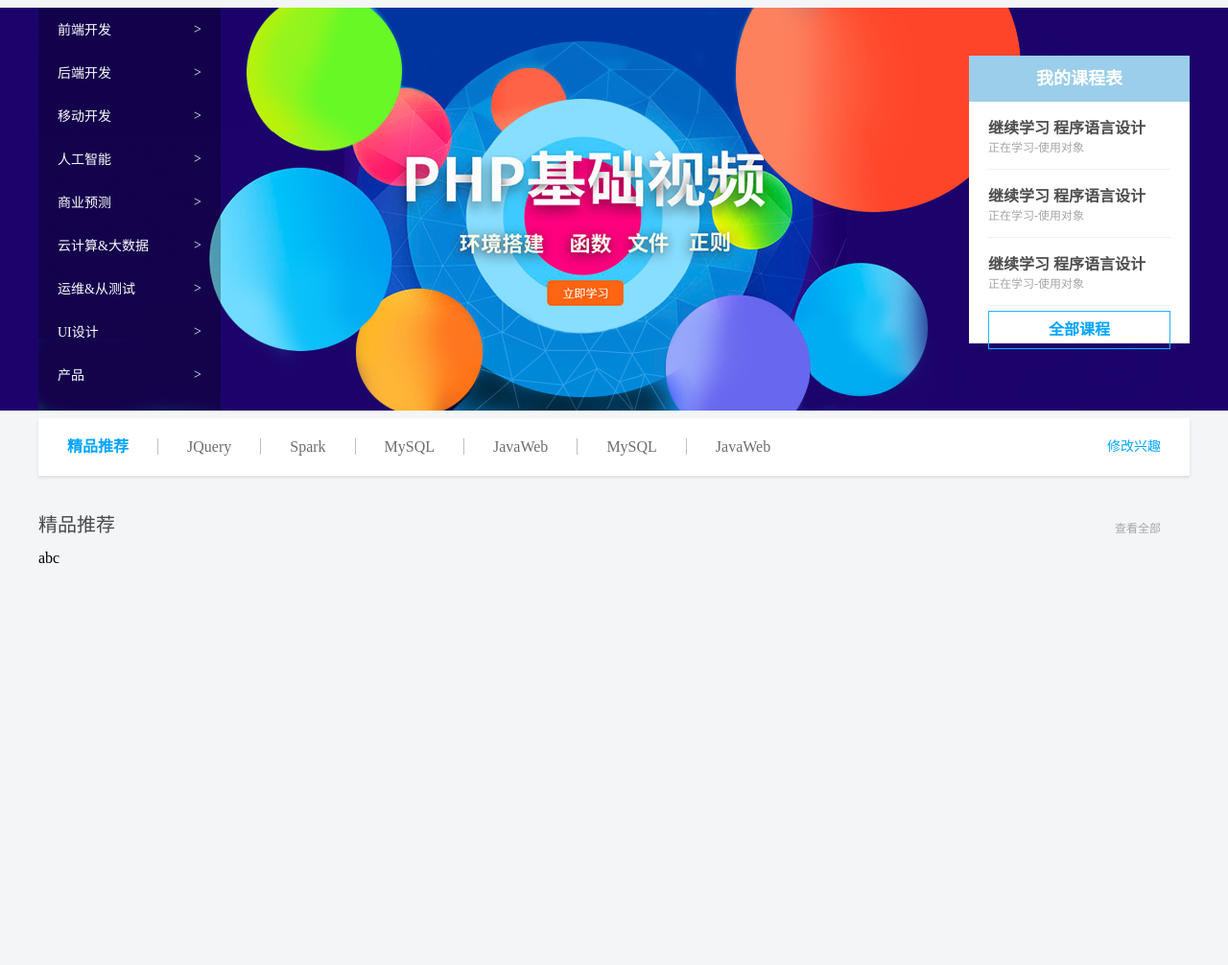
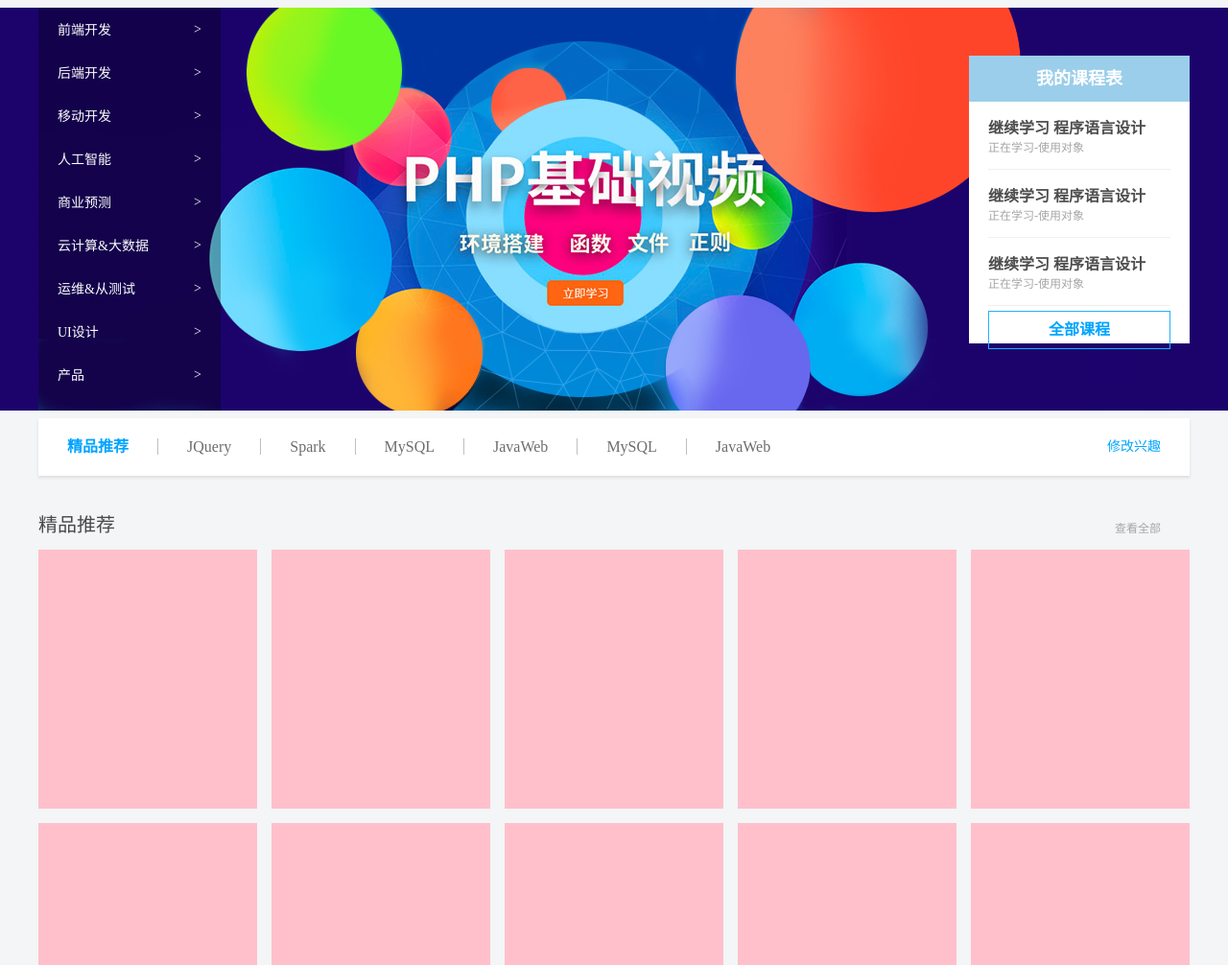
Before and after one commit to Brova0158bb/study, a plain HTML site: page index.html in a window 1280 px wide. Shown: the part 94-1100 px from the top of the page at 96% size. Drawn offline with Linux system fonts and the light colour scheme.

Commit message:
box-bd模块制作

```diff
--- a/index.html
+++ b/index.html
@@ -106,7 +106,20 @@
             <h3>精品推荐</h3>
             <a href="#">查看全部</a>
         </div>
-        <div class="box-bd">abc</div>
+        <div class="box-bd">
+            <ul>
+                <li></li>
+                <li></li>
+                <li></li>
+                <li></li>
+                <li></li>
+                <li></li>
+                <li></li>
+                <li></li>
+                <li></li>
+                <li></li>
+            </ul>
+        </div>
     </div>
     <!-- 4、box核心内容区域结束 -->
 </body>
--- a/style.css
+++ b/style.css
@@ -249,3 +249,16 @@ a {
     margin-top: 10px;
     margin-right: 30px;
 }
+
+.box .box-bd ul {
+    width: 1215px;
+}
+
+.box .box-bd ul li {
+    width: 228px;
+    height: 270px;
+    background-color: pink;
+    float: left;
+    margin-right: 15px;
+    margin-bottom: 15px;
+}
```
